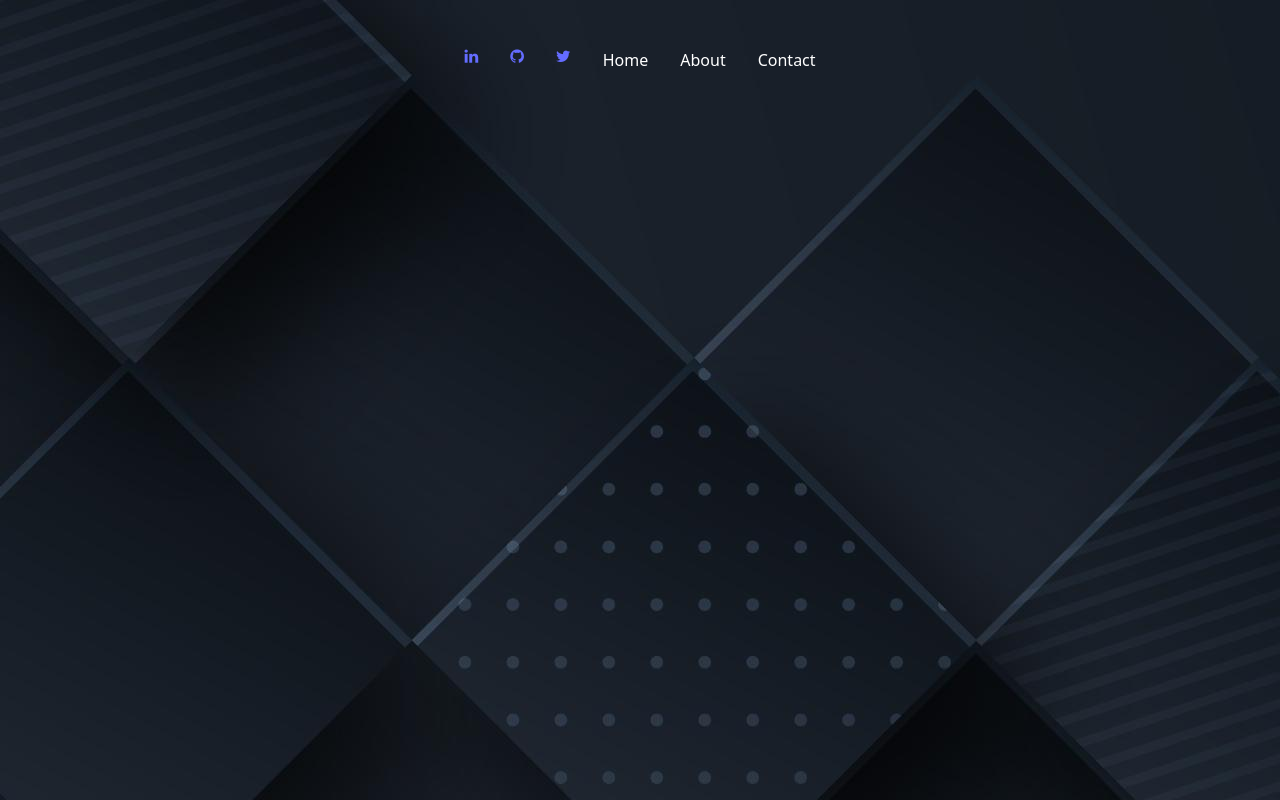
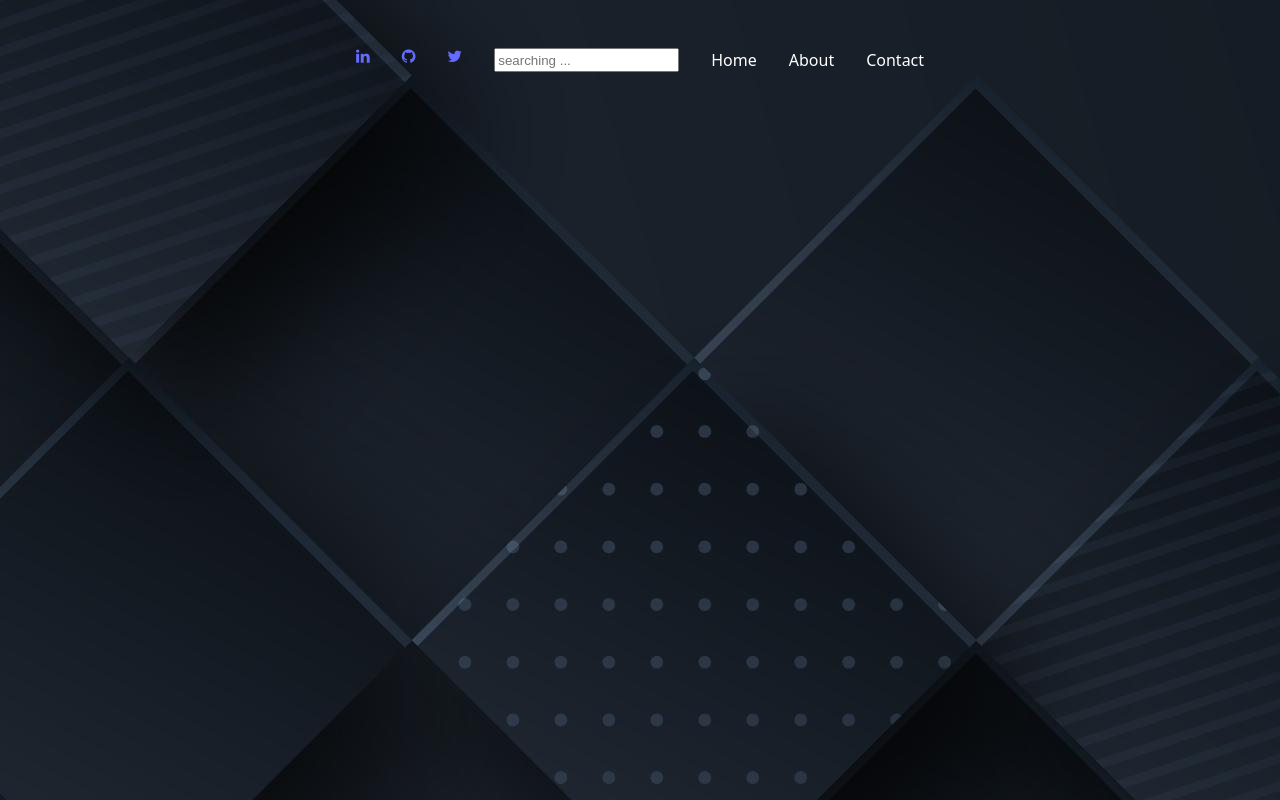
Before and after one commit to AminSBU/portfolio, a React (Vite) app in the folder jsPortfolio/: page / in a window 1280 px wide. Shown: the top 800 px of the page. Built offline with nearby package versions, Linux system fonts and the light colour scheme.

Commit message:
search input

```diff
--- a/jsPortfolio/src/Header.jsx
+++ b/jsPortfolio/src/Header.jsx
@@ -14,6 +14,7 @@ function Header() {
           <a href="#" class="fa fa-linkedin"></a>
           <a href="#" class="fa fa-github"></a>
           <a href="#" class="fa fa-twitter"></a>
+          <input className='search-input' type='text' placeholder='searching ...'></input>
           <li><Link to="/" style={{ color: 'white', textDecoration: 'none' }}>Home</Link></li>
           <li><Link to="/about" style={{ color: 'white', textDecoration: 'none' }}>About</Link></li>
           <li><Link to="/contact" style={{ color: 'white', textDecoration: 'none' }}>Contact</Link></li>
```
